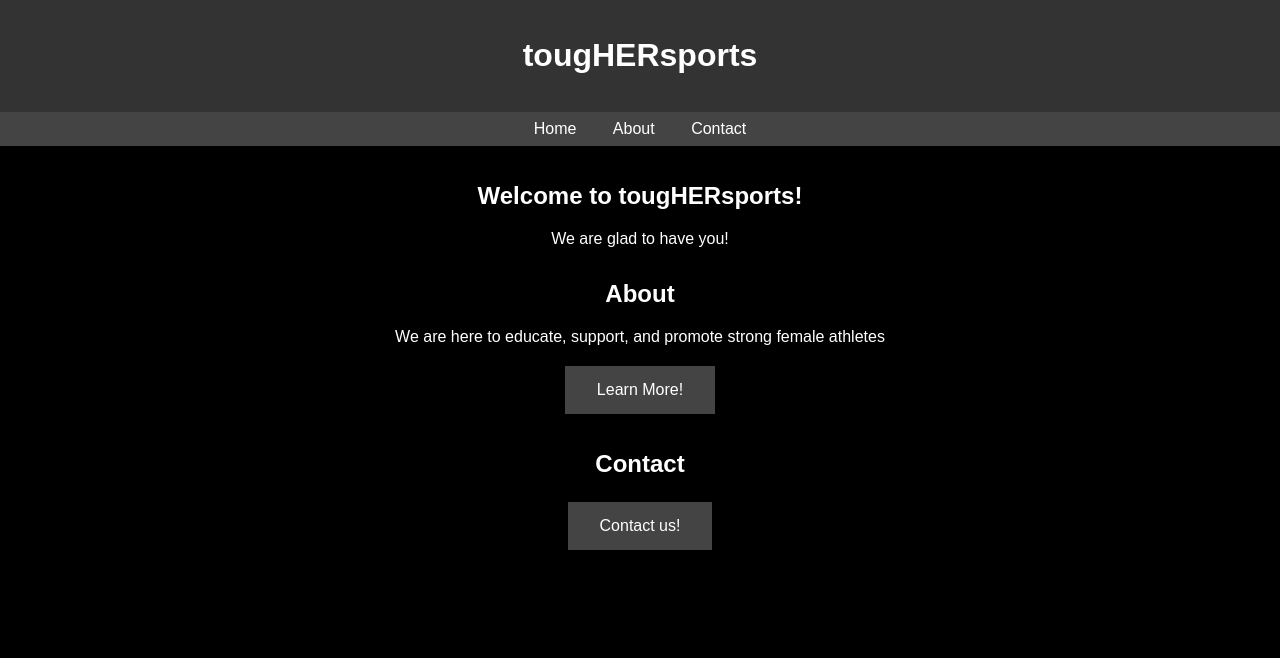
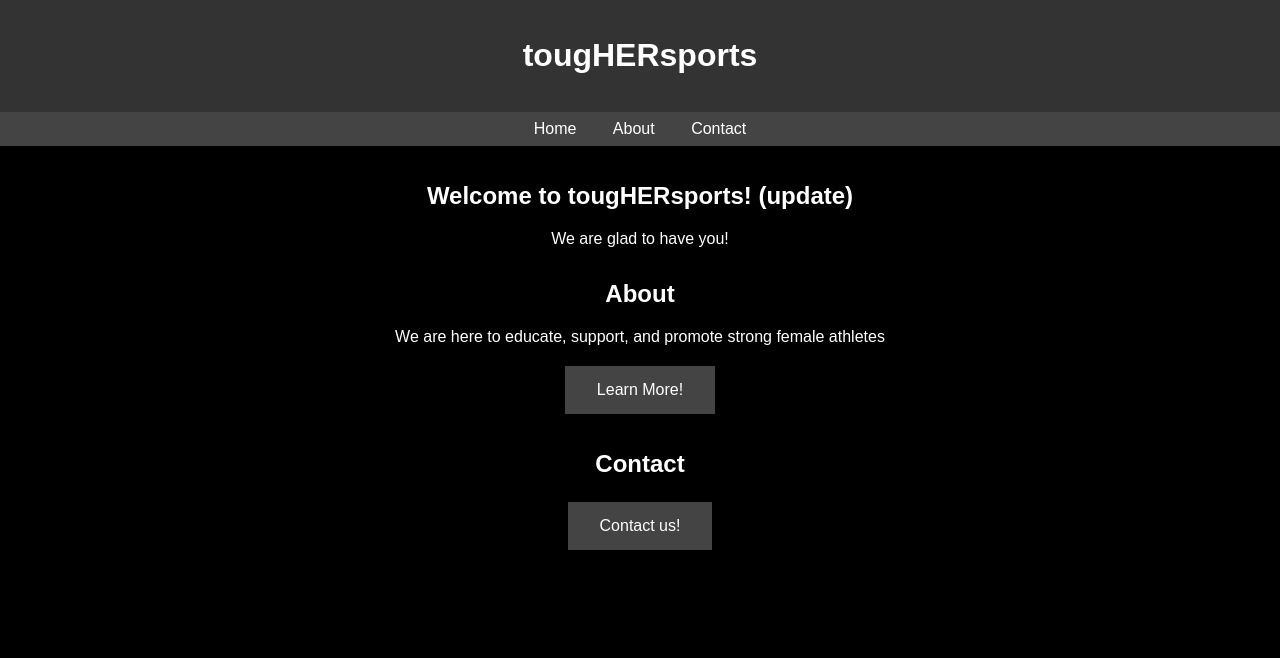
Before and after one commit to 29henbar/toughersports, a plain HTML site: page index.html in a window 1280 px wide. Shown: the top 658 px of the page. Drawn offline with Linux system fonts and the light colour scheme.

Commit message:
asdjklfd

```diff
--- a/index.html
+++ b/index.html
@@ -20,7 +20,7 @@
     </nav>
     <main>
 <section id="header">
-    <h2>Welcome to tougHERsports!</h2>
+    <h2>Welcome to tougHERsports! (update)</h2>
     <p>We are glad to have you!</p>
 </section>
         <section id="about">
```
